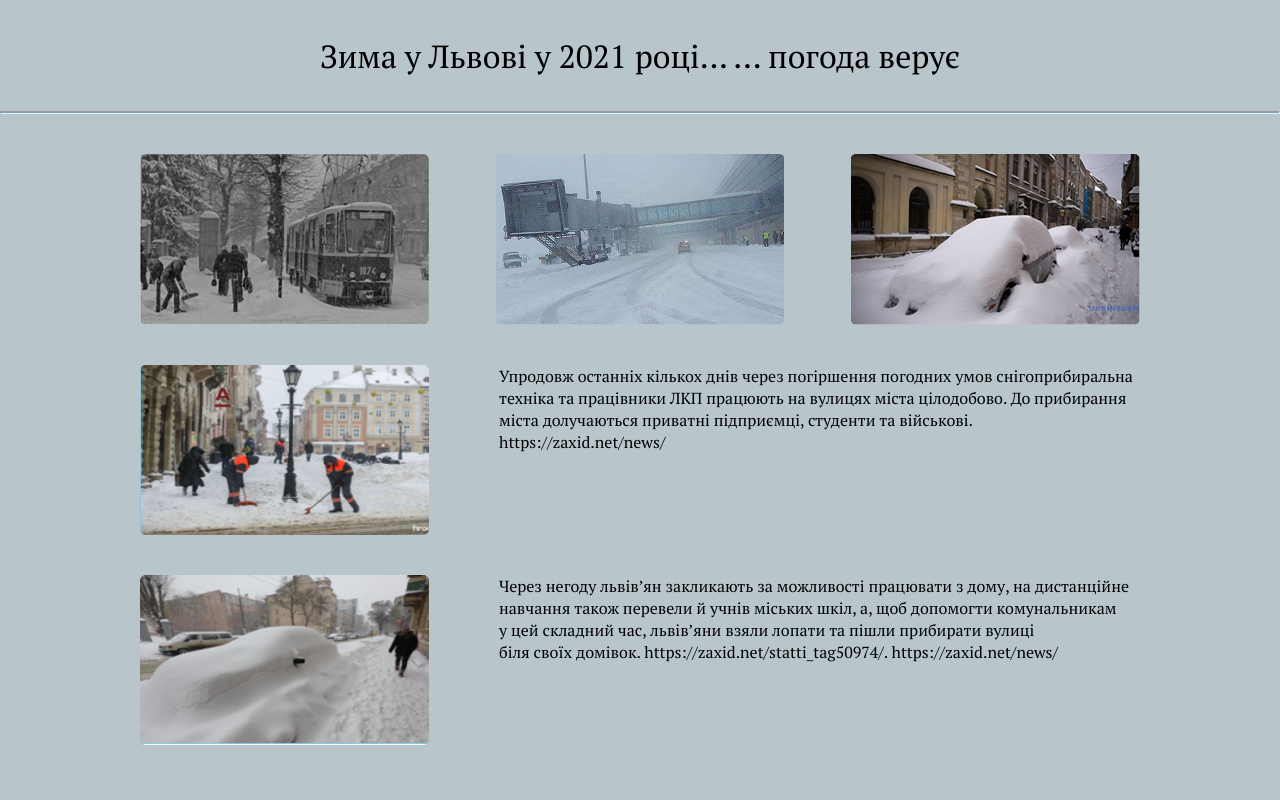
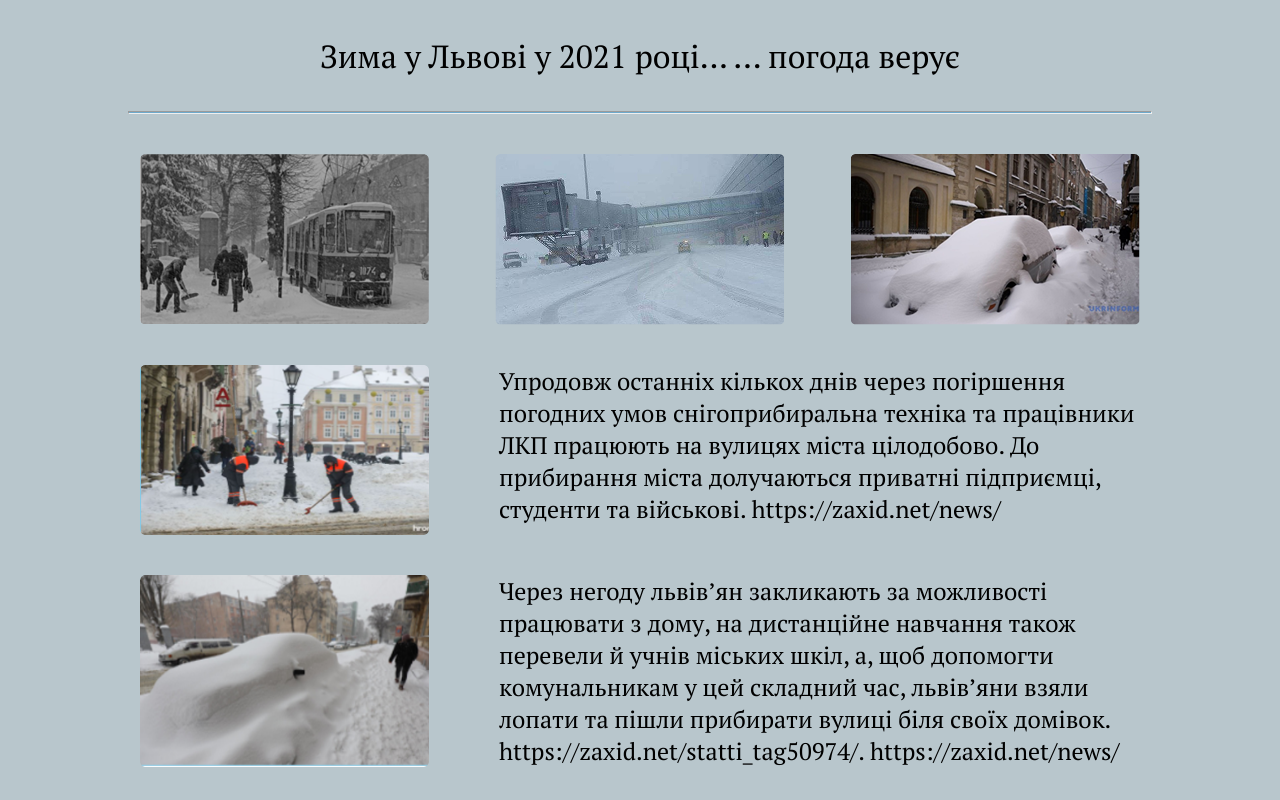
Before and after one commit to NatalyaLavrik/LPR-5, a plain HTML site: page index.html in a window 1280 px wide. Drawn offline with Linux system fonts and the light colour scheme.

Commit message:
chanchad Layot

```diff
--- a/style/main.css
+++ b/style/main.css
@@ -4,15 +4,20 @@
     box-sizing: border-box;
     font-family:"PT Serif", serif;
 }
+body{
+    background-color: #b8c6cc;
+    font-size: 16px;
+}
 .container {
     background-color:  #b8c6cc;
-    width: 100%;
+    width: 80%;
     min-height: 100vh;
+    margin: 0 auto;
 }
 .container_content {
     width: calc(100%-2*146px);
     margin: 0 auto;
-    height: auto;
+    height: 100%;
     display:flex;
     justify-content: center;
     align-items: center;
@@ -53,6 +58,7 @@ hr{
 p{
    margin-left:  50px;
    line-height: 1,5 ;
+   font-size: 1.5em;
 }
 
 img{
```
